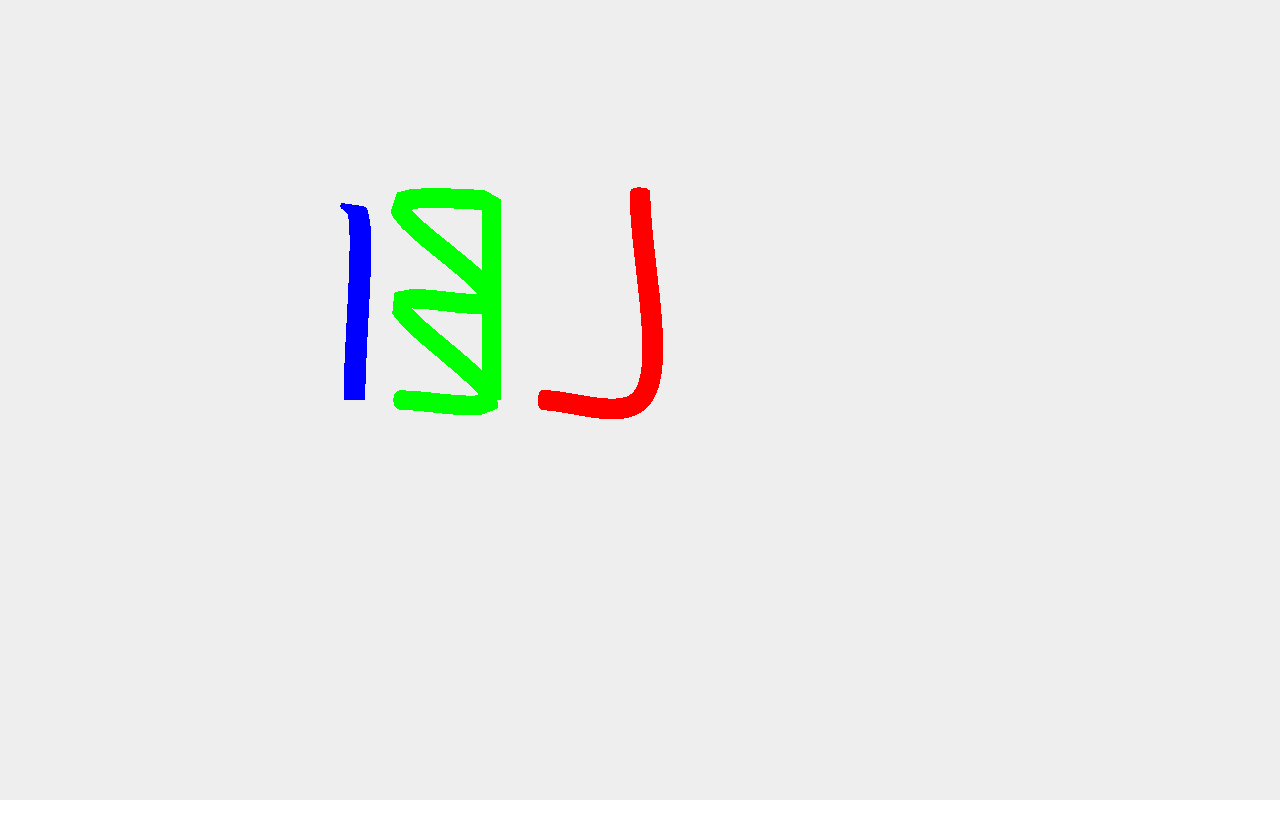
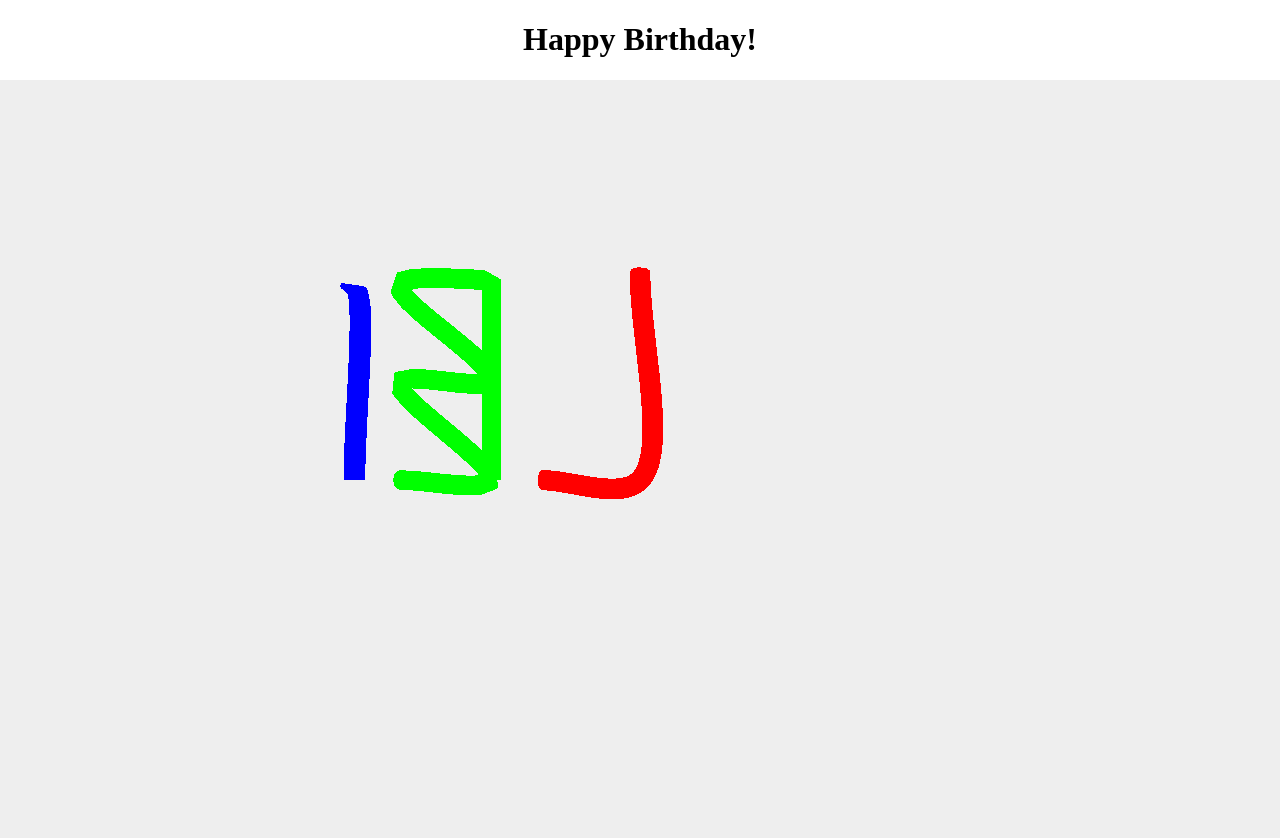
Before and after one commit to markwilliamjohnson/lena, a plain HTML site: page index.html in a window 1280 px wide. Before the commit the page ends 800 px from the top, so only its background shows below. Drawn offline with nearby package versions, Linux system fonts and the light colour scheme.

Commit message:
Update index.html

```diff
--- a/index.html
+++ b/index.html
@@ -10,6 +10,7 @@
     </style>
 </head>
 <body>
+    <h1><center>Happy Birthday!</center>
     <script src="https://cdn.jsdelivr.net/npm/three@0.137.0/build/three.min.js"></script>
     <script src="https://cdn.jsdelivr.net/npm/three@0.137.0/examples/js/controls/OrbitControls.js"></script>
     <script>
```
